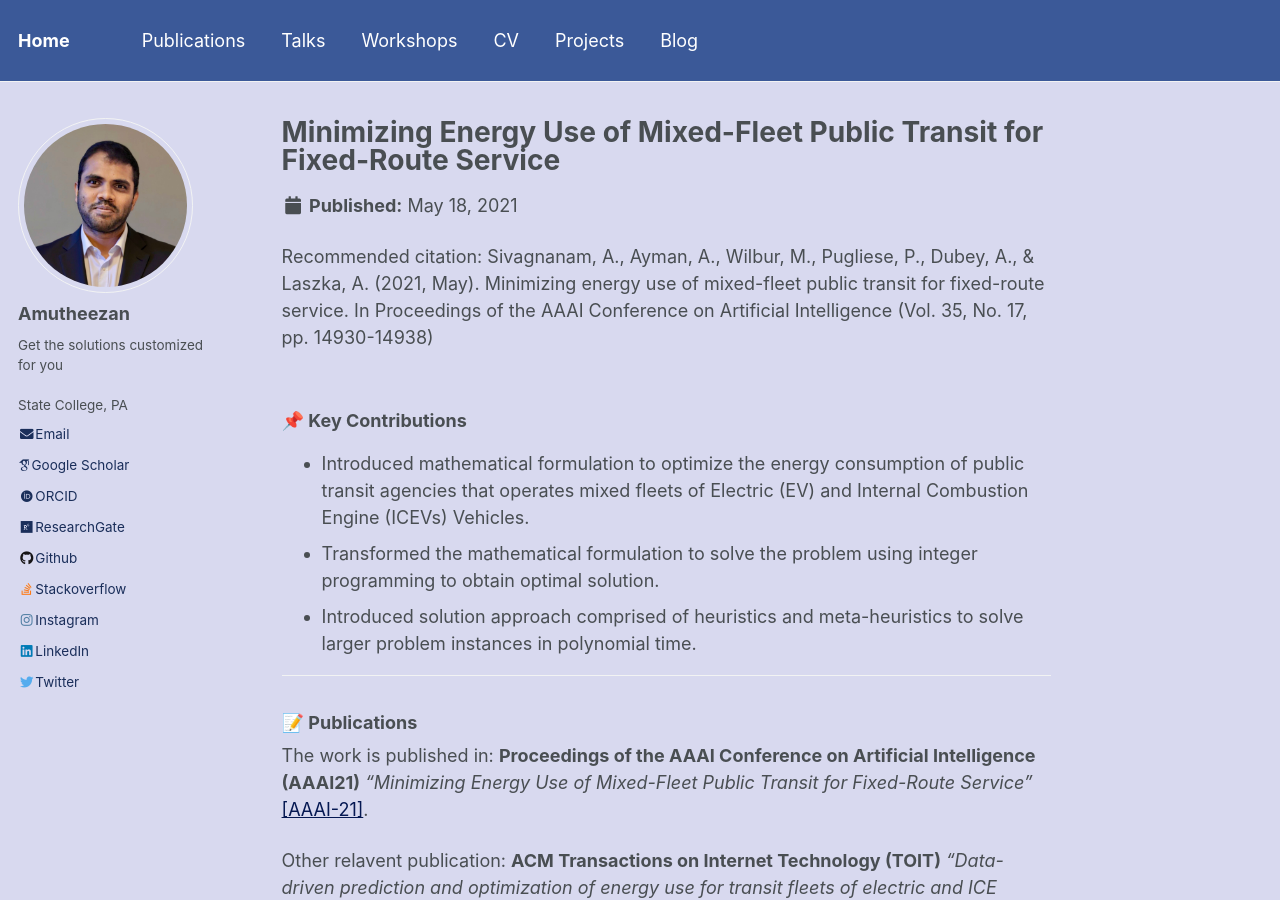
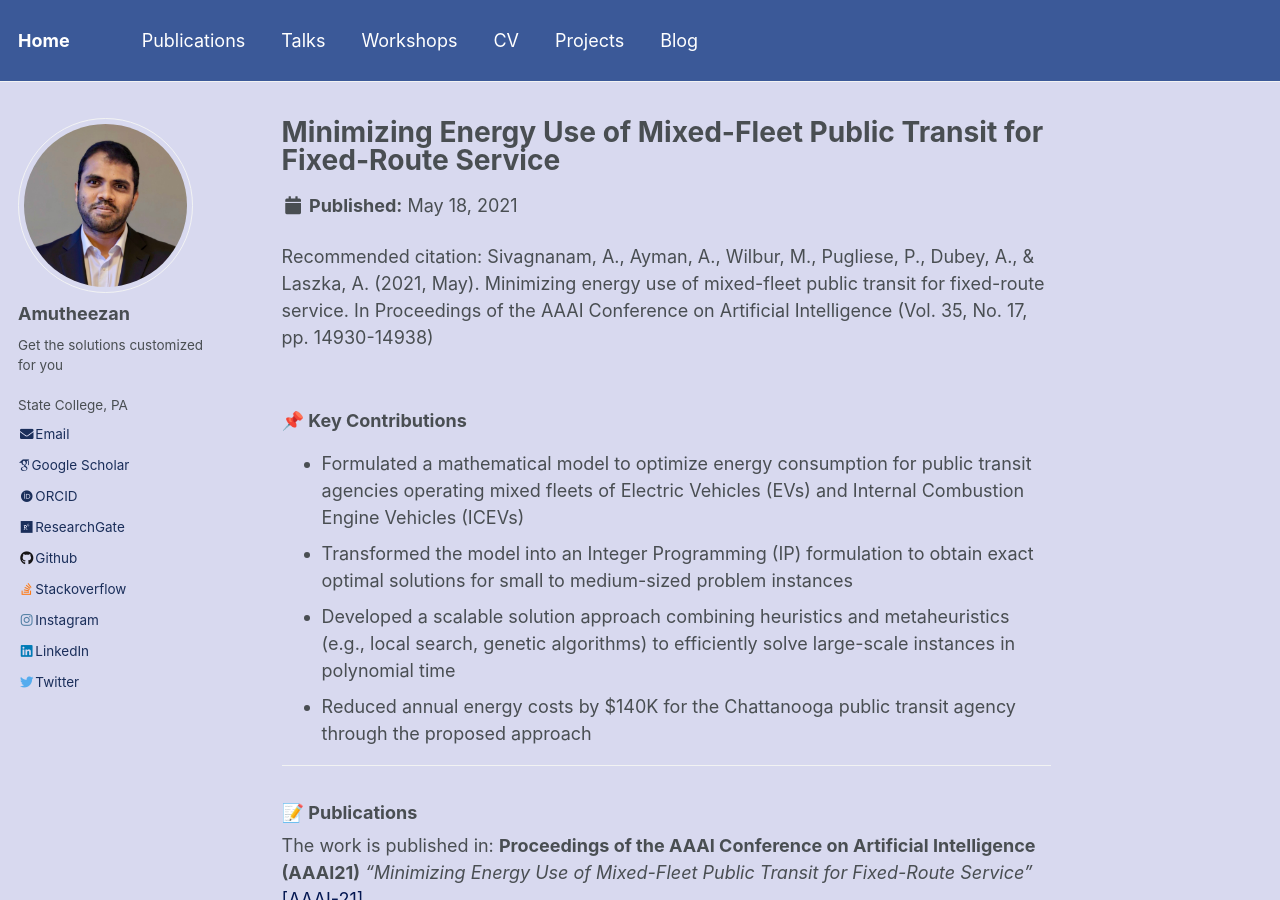
Before and after one commit to Amutheezan/amutheezan.github.io, a Jekyll site: the page built from _projects/2021-05-18-hdemma.md, in a window 1280 px wide and 900 px high. Built offline with Jekyll 4.4.1, drawn with Linux system fonts in a browser that asks for light colours; some web fonts are replaced.

Commit message:
Update 2021-05-18-hdemma.md

```diff
--- a/_projects/2021-05-18-hdemma.md
+++ b/_projects/2021-05-18-hdemma.md
@@ -10,10 +10,10 @@ citation_1: 'Ayman, A., Sivagnanam, A., Wilbur, M., Pugliese, P., Dubey, A., & L
 ---
 ### 📌 Key Contributions
 
-* Introduced mathematical formulation to optimize the energy consumption of public transit agencies that operates mixed fleets
-of Electric (EV) and Internal Combustion Engine (ICEVs) Vehicles.
-* Transformed the mathematical formulation to solve the problem using integer programming to obtain optimal solution.
-* Introduced solution approach comprised of heuristics and meta-heuristics to solve larger problem instances in polynomial time.
+* Formulated a mathematical model to optimize energy consumption for public transit agencies operating mixed fleets of Electric Vehicles (EVs) and Internal Combustion Engine Vehicles (ICEVs)
+* Transformed the model into an Integer Programming (IP) formulation to obtain exact optimal solutions for small to medium-sized problem instances
+* Developed a scalable solution approach combining heuristics and metaheuristics (e.g., local search, genetic algorithms) to efficiently solve large-scale instances in polynomial time
+* Reduced annual energy costs by $140K for the Chattanooga public transit agency through the proposed approach
 
 ---
 
```
